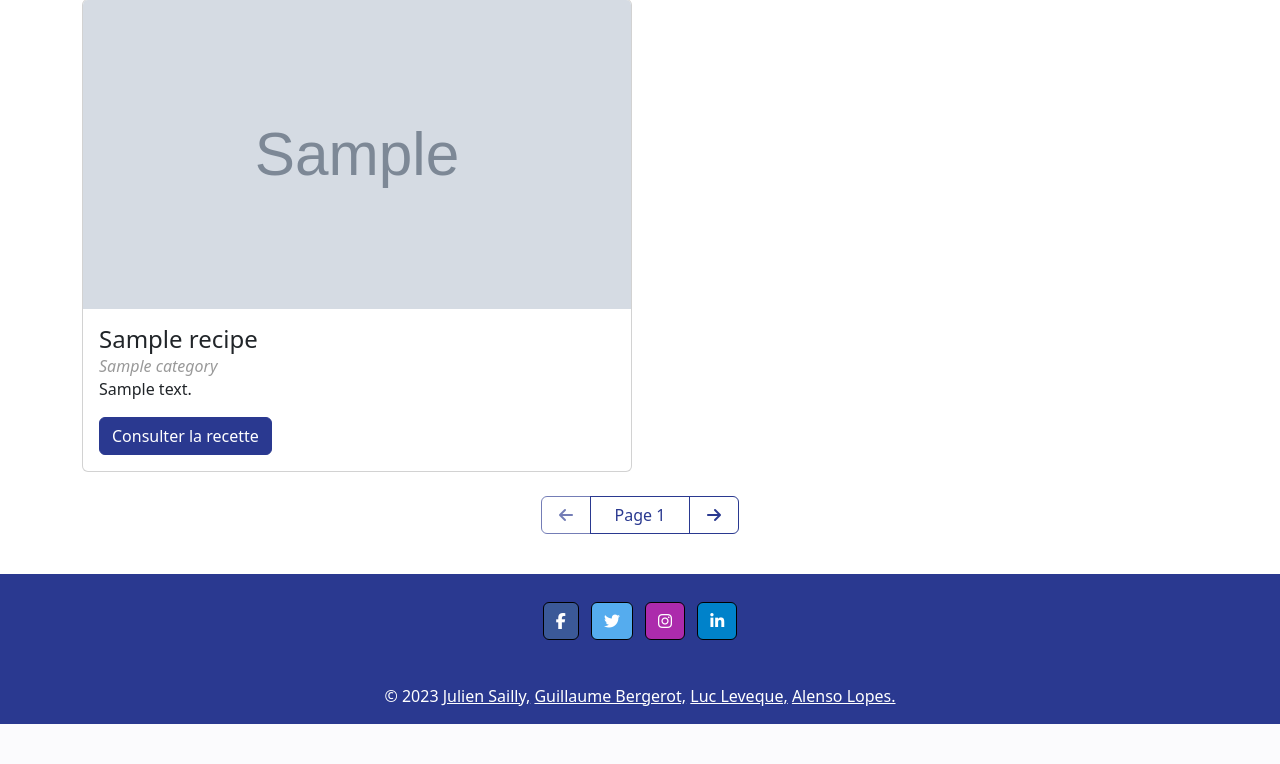
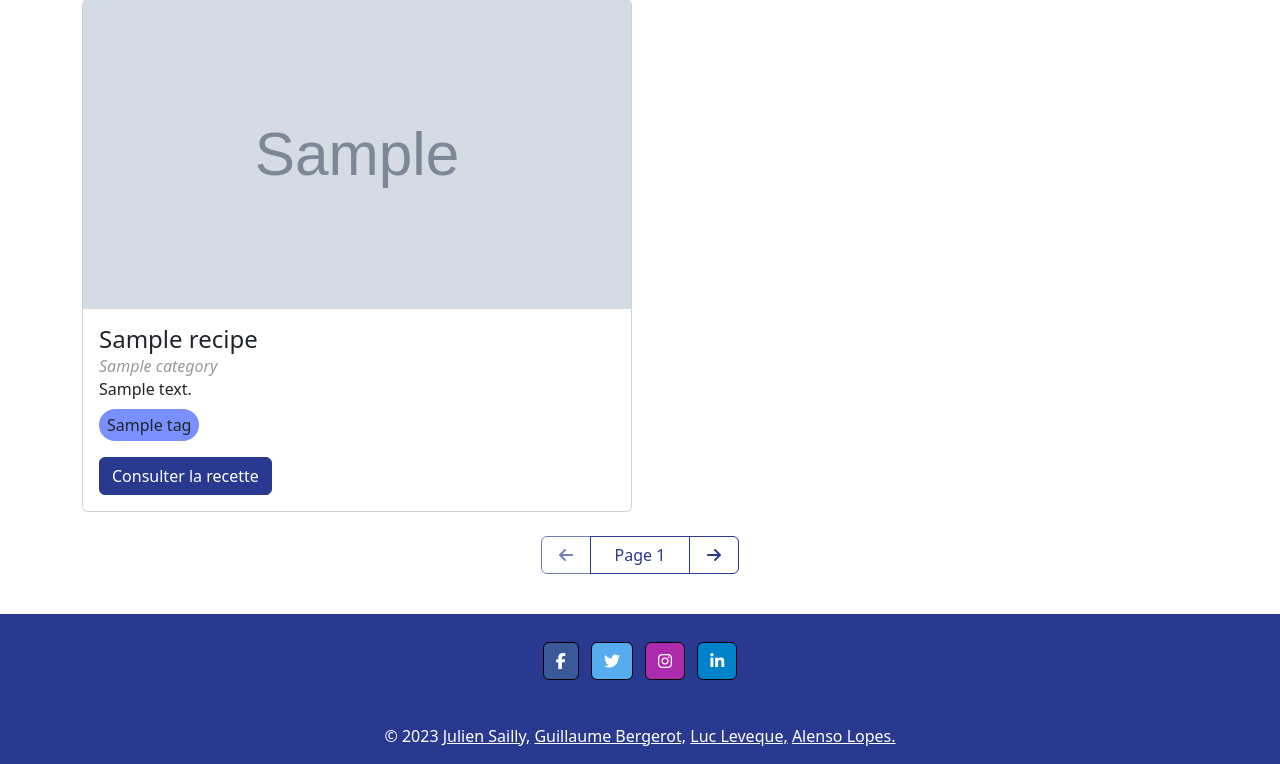
Before and after one commit to juliensailly/ptit-cuisto, a PHP site: page /index.php?controller=recipes in a window 1280 px wide. Shown: the part 155-919 px from the top of the page. Before the commit the page ends 879 px from the top, so only its background shows below. Run offline with PHP 8.4, Linux system fonts and the light colour scheme; tables that the repository leaves empty hold one stand-in row (values such as "Sample post"); grey boxes marked "Sample" are stand-in pictures; some libraries are stand-ins or nearby versions.

Commit message:
feat: tags displayed

```diff
--- a/controller/controllerRecipes.php
+++ b/controller/controllerRecipes.php
@@ -6,6 +6,7 @@ class controllerRecipes{
   public static function readAll(){
     $pageTitle = "Toutes les recettes";
     $recipes = modelRecipes::getRecipe();
+    $tags = modelRecipes::getAllTags();
     $page = 1;
     if (isset($_GET['page'])) {
       if ($_GET['page'] > 0) {
--- a/model/modelRecipes.php
+++ b/model/modelRecipes.php
@@ -79,6 +79,15 @@ class modelRecipes extends model
     }
   }
 
+  public static function getAllTags() {
+    $model = new Model();
+    $model->init();
+    $sql = "select tag_id, tag_title, rec_id from tag join tags_list using (tag_id);";
+    $req_prep = model::$pdo->prepare($sql);
+    $req_prep->execute();
+    return $req_prep->fetchAll();
+  }
+
   public static function getRecipeLikes($rec_id)
   {
     $model = new Model();
--- a/resources/css/style.css
+++ b/resources/css/style.css
@@ -225,6 +225,14 @@ div.tags span:nth-child(4n + 3) {
     background-color: #fbff7a;
 }
 
+div.tags.all_recipes {
+    margin-bottom: 1rem;
+}
+
+div.recipes_display p.card-text {
+    margin-bottom: 0.5rem;
+}
+
 /* Comments */
 
 div.comments > div {
--- a/view/viewAllRecipe.php
+++ b/view/viewAllRecipe.php
@@ -18,10 +18,25 @@
                             <?= $recipe['cat_title'] ?>
                         </i></a>
                 </h6>
-
                 <p class="card-text">
                     <?= $recipe['rec_summary'] ?>
                 </p>
+                <div class="tags all_recipes">
+                    <div>
+                        <?php
+                        foreach ($tags as $key => $tag) {
+                            if ($tag['rec_id'] != $recipe['rec_id']) {
+                                continue;
+                            }
+                            ?>
+                            <span class="tag">
+                                <?= $tag['tag_title'] ?>
+                            </span>
+                            <?php
+                        }
+                        ?>
+                    </div>
+                </div>
                 <a href="index.php?controller=recipes&action=read&id=<?= $recipe['rec_id'] ?>">
                     <button class="btn btn-primary" type="button">Consulter la recette</button>
                 </a>
```
